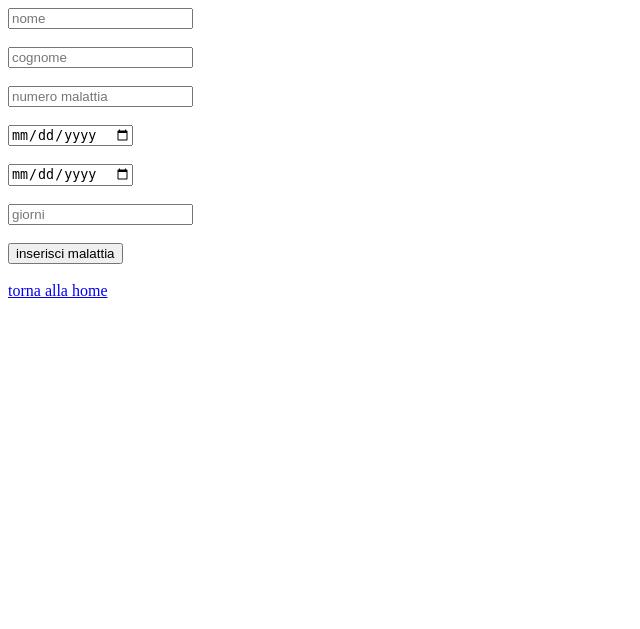
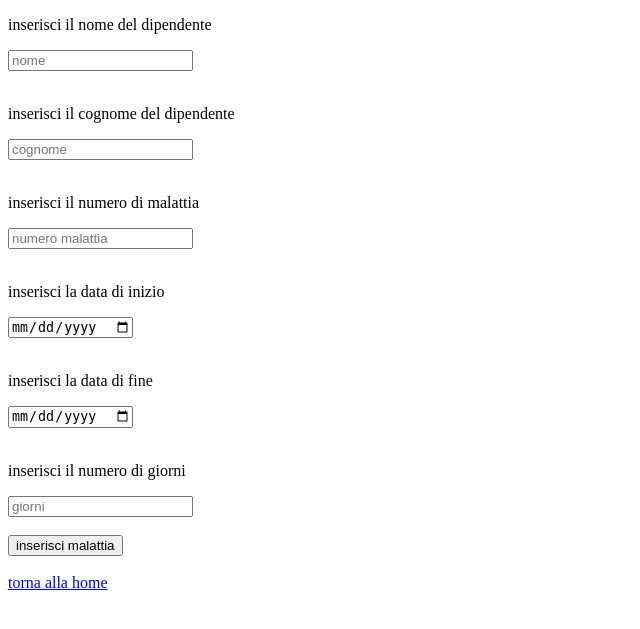
Before and after one commit to SimoneArzuffi/ProgettoQuinta, a PHP site: page /inserisciMalattia.php in a window 1280 px wide. Shown: the top 629 px of the page, without its empty margins (0-640 px from the left). Run offline with PHP 8.4, Linux system fonts and the light colour scheme.

Commit message:
migliorata presentazione

```diff
--- a/inserisciFerie.php
+++ b/inserisciFerie.php
@@ -27,10 +27,15 @@
     </head>
     <body>
         <form action="inserisciFerie.php" method="POST">
+            <p>inserisci il nome del dipendente</p>
             <input type="nome" name="nome" placeholder="nome" required><br><br>
+            <p>inserisci il cognome del dipendente</p>
             <input type="cognome" name="cognome" placeholder="cognome" required><br><br>
+            <p>inserisci la data di inizio</p>
             <input type="date" name="data_inizio" placeholder="data inizio" required><br><br>
+            <p>inserisci la data di fine</p>
             <input type="date" name="data_fine" placeholder="data fine" required><br><br>
+            <p>inserisci il numero di giorni</p>
             <input type="number" min="0" name="giorni" placeholder="giorni" required><br><br>
             <input type="submit" value="inserisci ferie">
         </form><br>
--- a/inserisciGestore.php
+++ b/inserisciGestore.php
@@ -16,9 +16,13 @@
 	<body>
 		<!-- inserisci la possibilita di inserire un nuovo gestore -->
 		<form action="inserisciGestore.php" method="POST">
+			<p>inserisci il nome del gestore</p>
 			<input type="text" name="nome" placeholder="nome" required><br><br>
+			<p>inserisci il cognome del gestore</p>
 			<input type="text" name="cognome" placeholder="cognome" required><br><br>
+			<p>inserisci l'email del gestore</p>
 			<input type="email" name="email" placeholder="email" required><br><br>
+			<p>inserisci la password del gestore</p>
 			<input type="password" name="password" placeholder="password" required>
 			<input type="button" onclick="myFunction()" value="mostra password"><br><br>
             <script>
--- a/inserisciMalattia.php
+++ b/inserisciMalattia.php
@@ -32,11 +32,17 @@
     </head>
     <body>
         <form action="inserisciMalattia.php" method="POST">
+            <p>inserisci il nome del dipendente</p>
             <input type="nome" name="nome" placeholder="nome" required><br><br>
+            <p>inserisci il cognome del dipendente</p>
             <input type="cognome" name="cognome" placeholder="cognome" required><br><br>
+            <p>inserisci il numero di malattia</p>
             <input type="text" minlength="9" maxlength="9" name="numero_malattia" placeholder="numero malattia" required><br><br>
+            <p>inserisci la data di inizio</p>
             <input type="date" name="data_inizio" placeholder="data inizio" required><br><br>
+            <p>inserisci la data di fine</p>
             <input type="date" name="data_fine" placeholder="data fine" required><br><br>
+            <p>inserisci il numero di giorni</p>
             <input type="number" min="0" name="giorni" placeholder="giorni" required><br><br>
             <input type="submit" value="inserisci malattia">
         </form><br>
```
Also changed, not shown: inserisciDipendente.php (+4 -3 lines).
